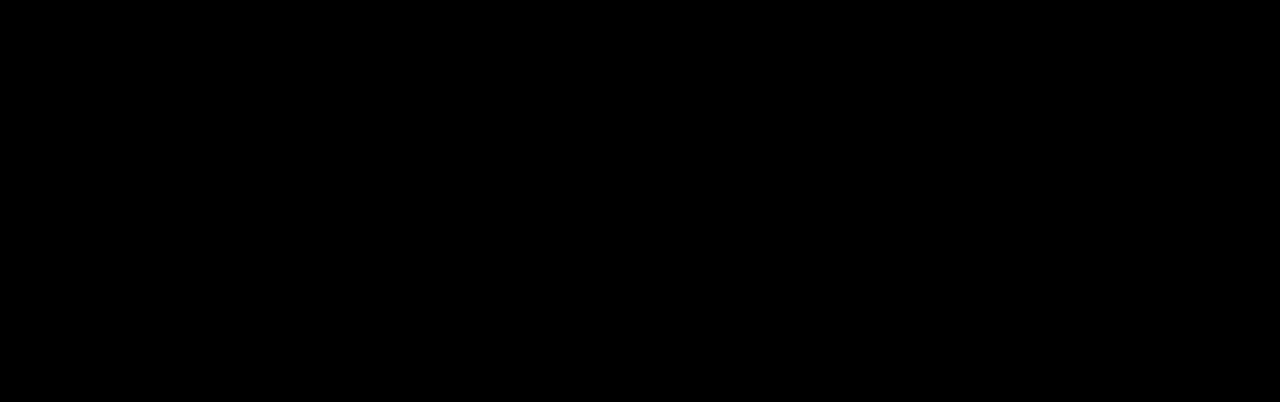
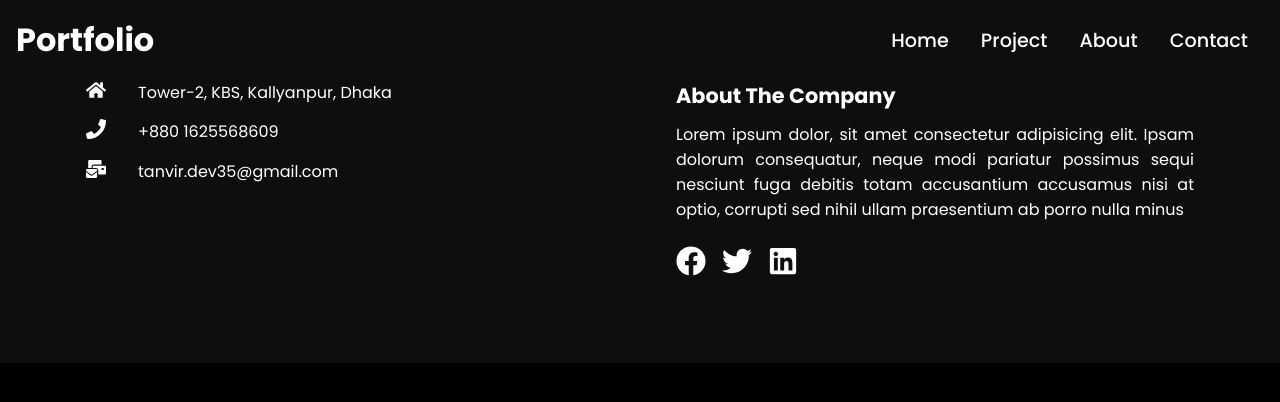
Before and after one commit to tanvir35web/React-Portfolio-Website, a React (Vite) app: page /project in a window 1280 px wide. Shown: the top 402 px of the page. Built offline with nearby package versions, Linux system fonts and the light colour scheme.

Commit message:
Nav and footer added on all routes pages

```diff
--- a/src/routes/About.jsx
+++ b/src/routes/About.jsx
@@ -1,8 +1,13 @@
 import React from 'react'
+import NavBar from '../components/NavBar'
+import Footer from '../components/Footer'
 
 const About = () => {
   return (
-    <div>About</div>
+    <>
+    <NavBar/>
+    <Footer/>
+    </>
   )
 }
 
--- a/src/routes/Contact.jsx
+++ b/src/routes/Contact.jsx
@@ -1,8 +1,13 @@
 import React from 'react'
+import NavBar from '../components/NavBar'
+import Footer from '../components/Footer'
 
 const Contact = () => {
   return (
-    <div>Contact</div>
+    <>
+    <NavBar/>
+    <Footer/>
+    </>
   )
 }
 
--- a/src/routes/Project.jsx
+++ b/src/routes/Project.jsx
@@ -1,8 +1,13 @@
 import React from 'react'
+import NavBar from '../components/NavBar'
+import Footer from '../components/Footer'
 
 const Project = () => {
   return (
-    <div>Project</div>
+    <>
+    <NavBar/>
+    <Footer/>
+    </>
   )
 }
 
```
